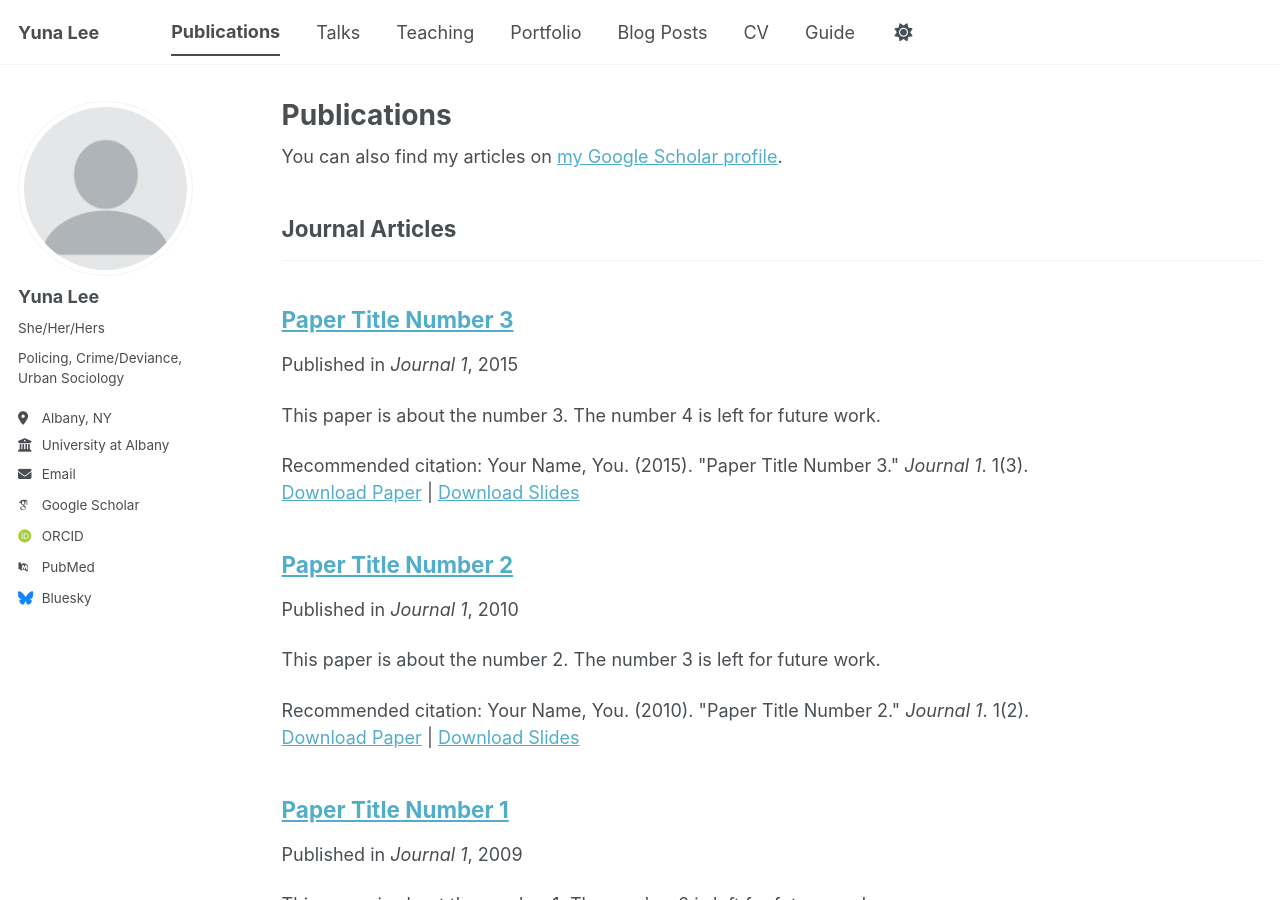
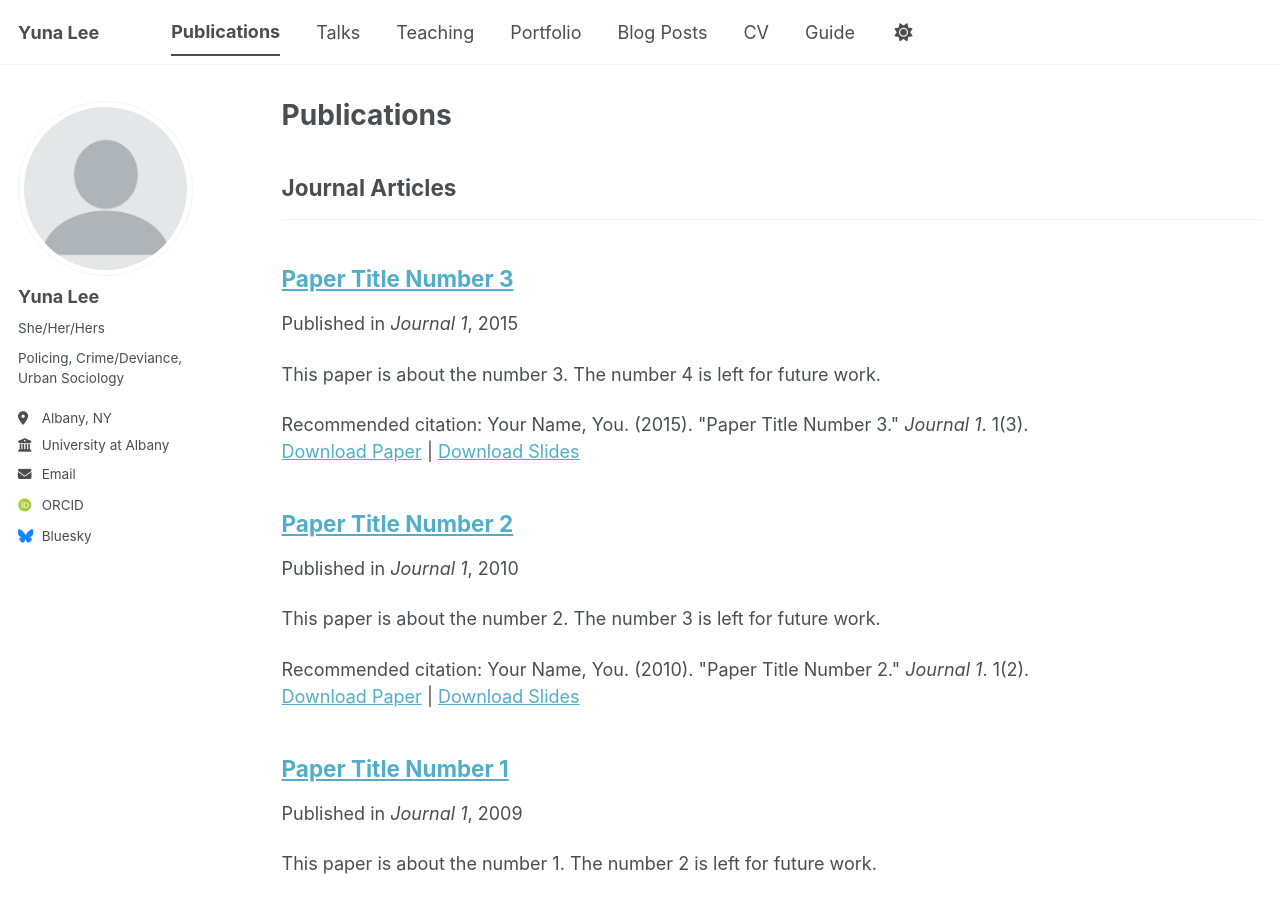
Before and after one commit to dldbsk0098/dldbsk0098.github.io, a Jekyll site: the page built from _pages/publications.html, in a window 1280 px wide and 900 px high. Built offline with Jekyll 4.4.1, drawn with Linux system fonts in a browser that asks for light colours; some web fonts are replaced; a script bundle is joined from its source files by our own code; library files that are not in the unit come from our copies; some of the changed lines change nothing that is shown.

Commit message:
Update _config.yml

```diff
--- a/_config.yml
+++ b/_config.yml
@@ -34,25 +34,17 @@
 
   # Academic websites
   academia         : # URL
-  arxiv            : # URL - Update with the correct link to your profile
-  googlescholar    : "https://scholar.google.com/citations?user=PS_CX0AAAAAJ"
+  arxiv            : # URL
+  googlescholar    : # URL
   inspire-hep      : # URL
   impactstory      : # URL
   orcid            : https://orcid.org/0009-0000-3177-8075
   semantic         : # URL
   ssrn             : # URL
-  pubmed           : "https://www.ncbi.nlm.nih.gov/pubmed/?term=john+snow"
+  pubmed           : # URL
   researchgate     : # URL
   scopus           : # URL
   zotero           : # URL
-
-
-  # Repositories and software development
-  bitbucket        : # Username - Update with your username on the site
-  codepen          : # Username
-  dribbble         : # Username
-  kaggle           : # Username
-  stackoverflow    : # User number or user number and name (i.e., use "1" or "1/jeff-atwood")
 
   # Social media
   artstation       : # Username
```
